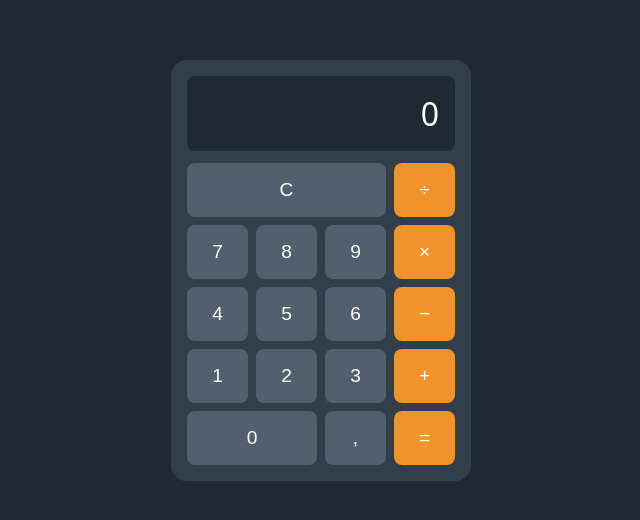
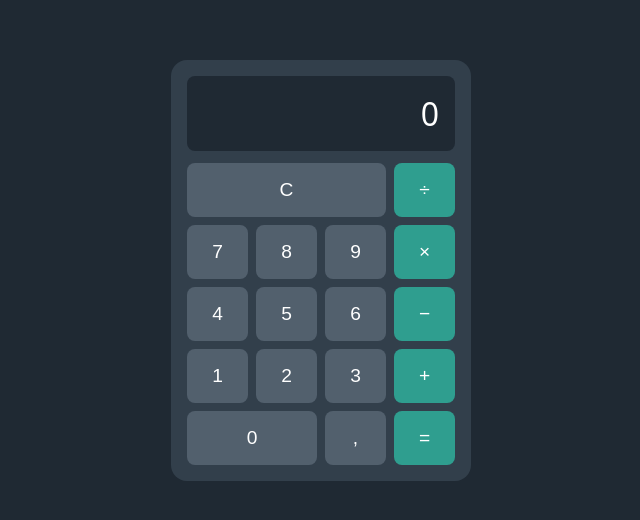
Before and after one commit to BBx92/Rekenmachine, a plain HTML site: page index.html in a window 1280 px wide. Shown: the part 130-650 px from the top of the page, without its empty margins (319-959 px from the left). Drawn offline with Linux system fonts and the light colour scheme.

Commit message:
Maak operatortoetsen groen

```diff
--- a/style.css
+++ b/style.css
@@ -45,6 +45,6 @@ button {
 
 button:hover { filter: brightness(1.15); }
 
-.operator { background: #f0932b; }
+.operator { background: #2f9e8f; }
 .breed-2 { grid-column: span 2; }
 .breed-3 { grid-column: span 3; }
```
